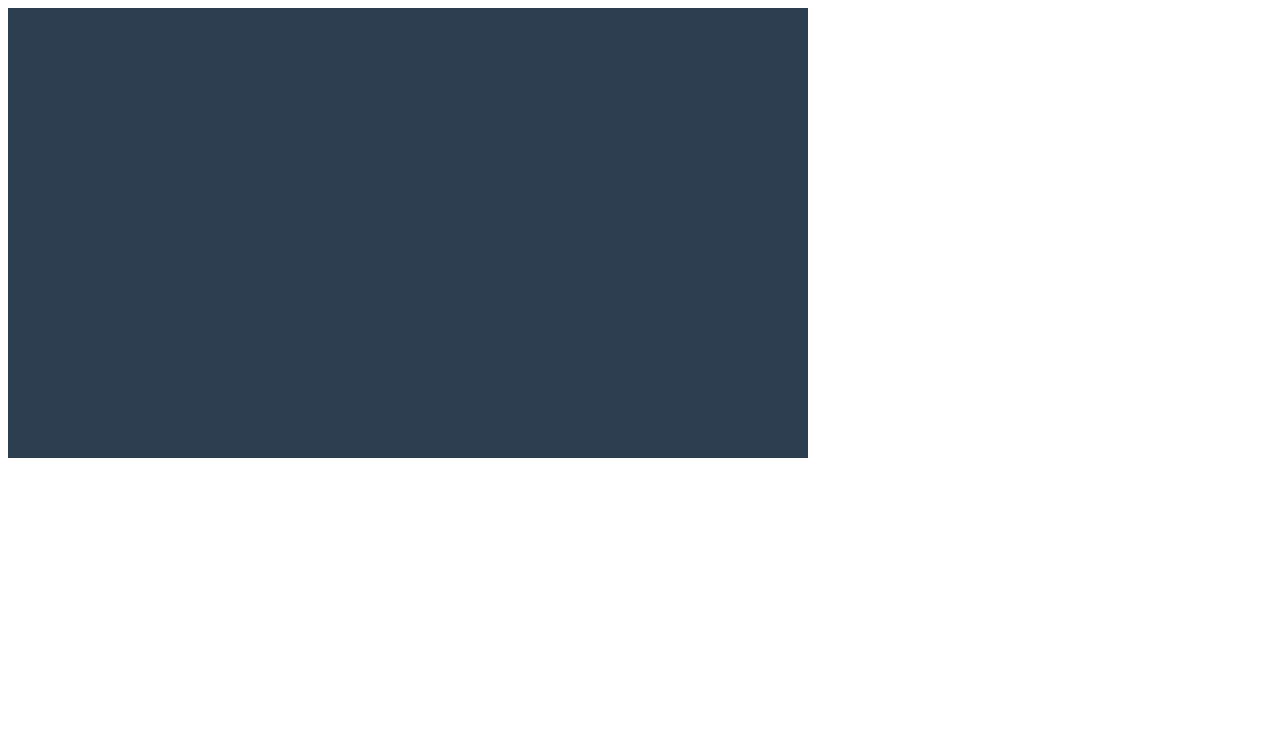
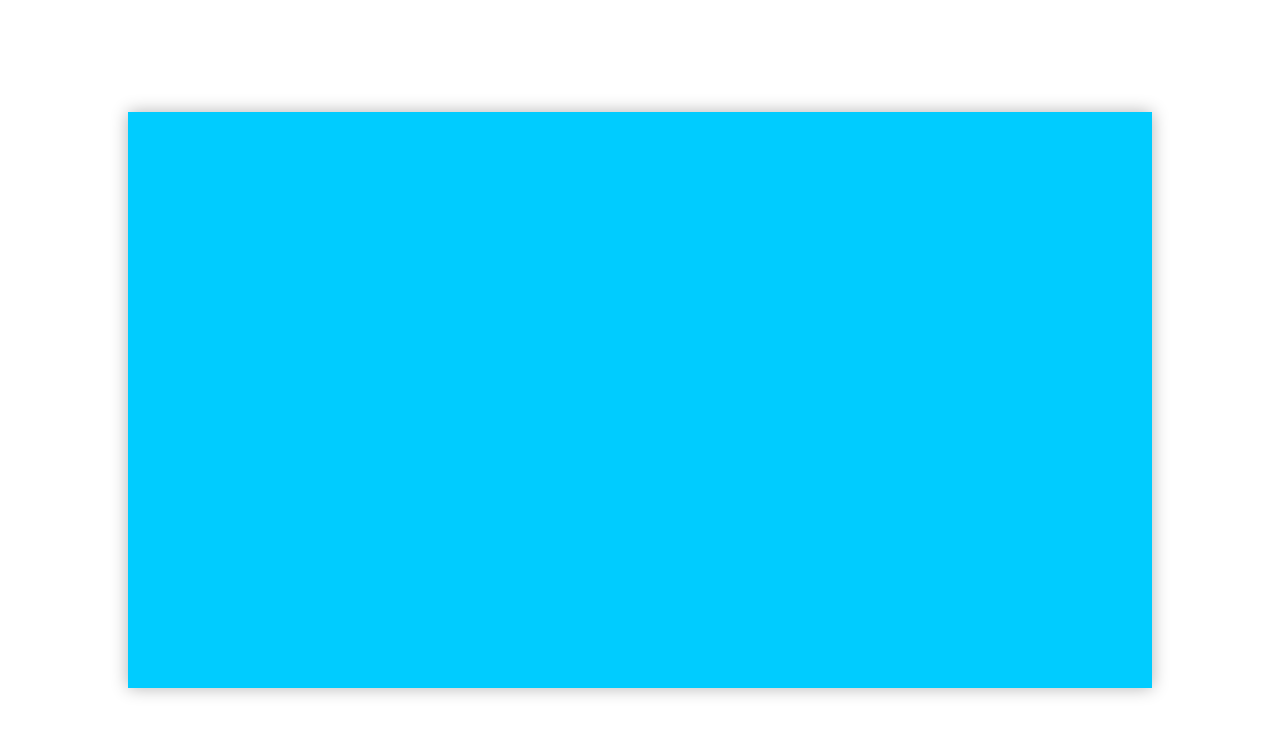
Before and after one commit to shramee/dumb-renderer, a website: page demo/index.html in a window 1280 px wide. Drawn offline with Linux system fonts and the light colour scheme.

Commit message:
Demo tweaks

```diff
--- a/demo/demo.js
+++ b/demo/demo.js
@@ -2,8 +2,9 @@
   const renderer = new DumbRenderer();
 
   renderer.setupCanvas({
-    w: 800,
-    h: 450,
+    w: 1024,
+    h: 576,
+    bg: "#0cf",
   });
 
   const assets = {
--- a/demo/index.html
+++ b/demo/index.html
@@ -5,6 +5,21 @@
     <meta http-equiv="X-UA-Compatible" content="IE=edge" />
     <meta name="viewport" content="width=device-width, initial-scale=1.0" />
     <title>DumbRendererDemo</title>
+    <style>
+      body {
+        display: flex;
+        justify-content: center;
+        align-items: center;
+        min-height: 100vh;
+        margin: 0;
+        padding: 0;
+      }
+      canvas {
+        max-width: calc(100% - 2em);
+        height: auto;
+        box-shadow: 0 0 1em rgb(0, 0, 0, 0.3);
+      }
+    </style>
   </head>
   <body>
     <script src="../dist/index.global.js"></script>
```
